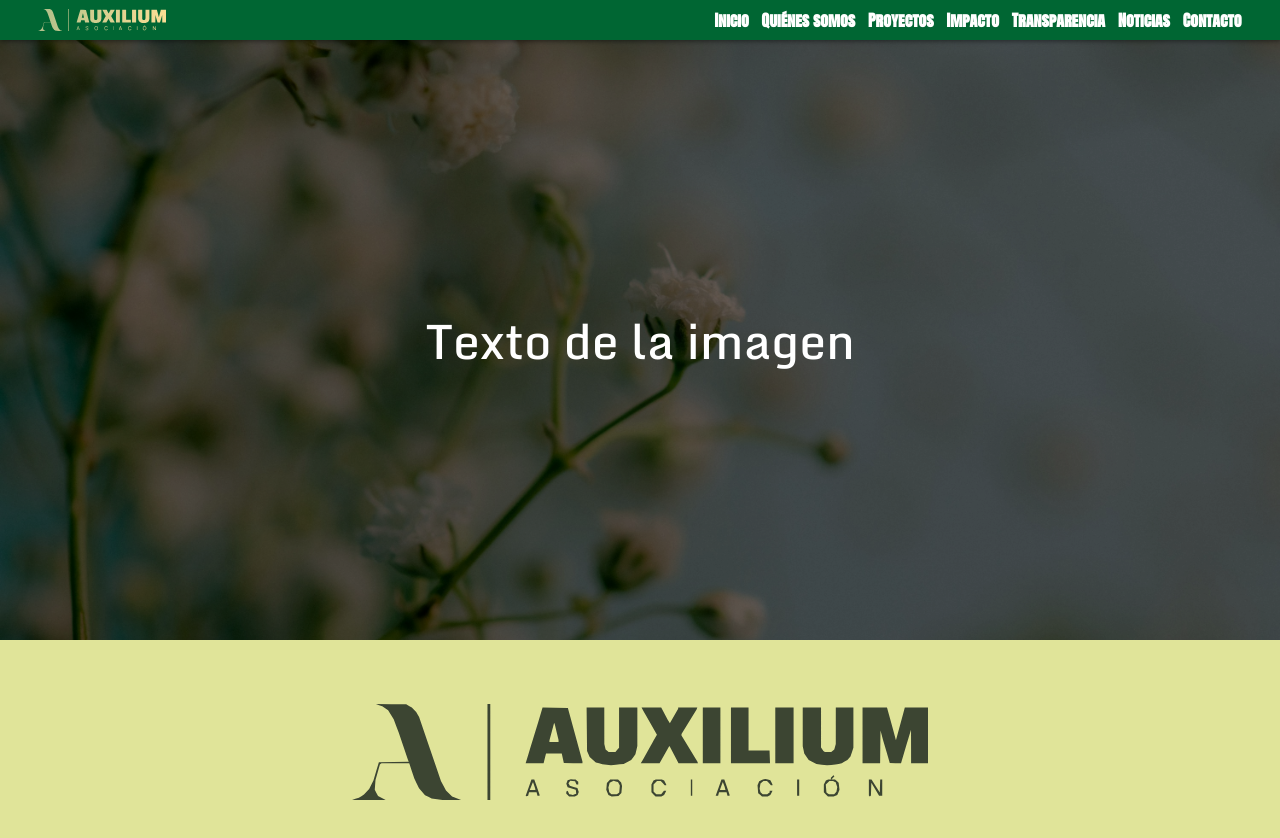
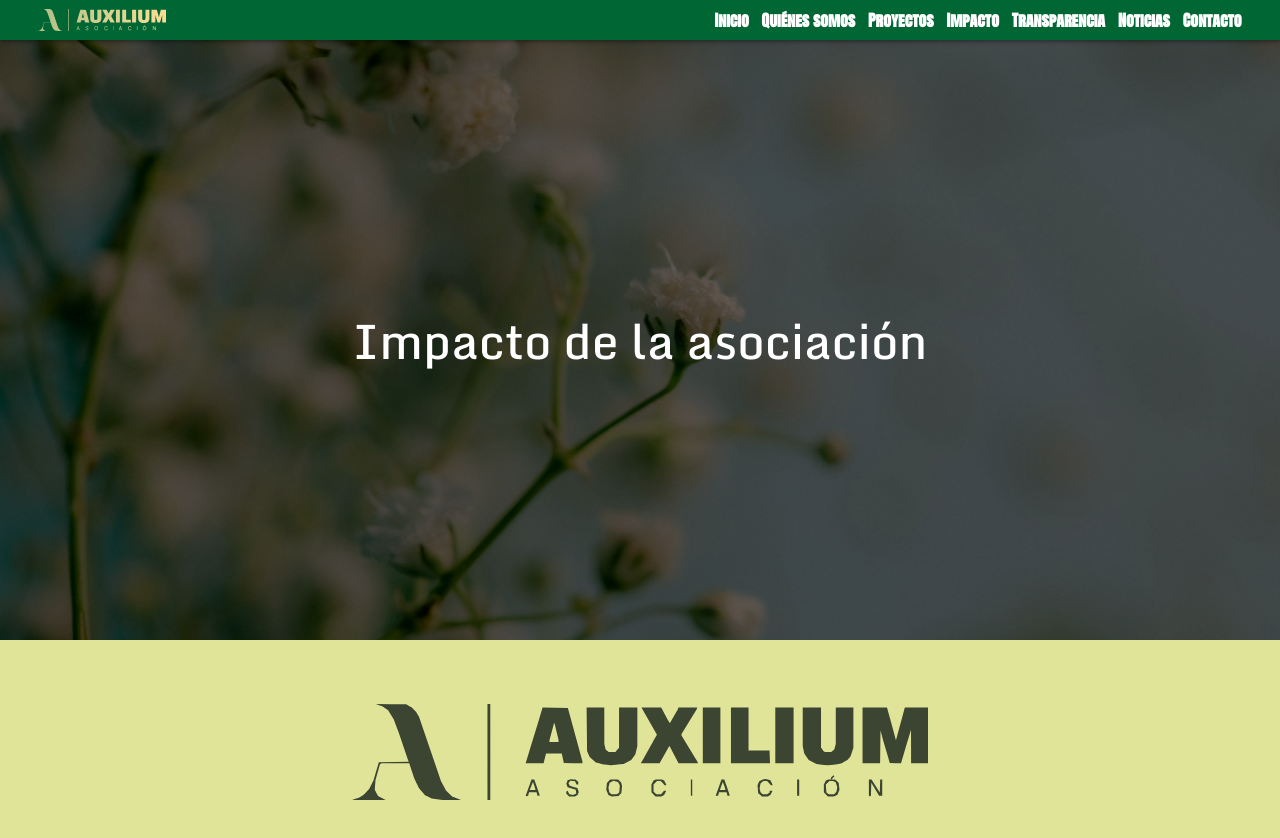
Before and after one commit to Tenvid/AuxiliumFundacionWeb, a React (Vite) app in the folder AuxilliumWeb/frontend/auxilium-web/: page /impact in a window 1280 px wide. Shown: the top 838 px of the page. Built offline with nearby package versions, Linux system fonts and the light colour scheme.

Commit message:
style(impact): set image text

```diff
--- a/AuxilliumWeb/frontend/auxilium-web/src/pages/impact-page/ImpactPage.jsx
+++ b/AuxilliumWeb/frontend/auxilium-web/src/pages/impact-page/ImpactPage.jsx
@@ -7,7 +7,7 @@ export default function ImpactPage() {
   return (
     <>
       <MainNav />
-      <TextImage image={main_image}>Texto de la imagen</TextImage>
+      <TextImage image={main_image}>Impacto de la asociación</TextImage>
       <Footer />
     </>
   );
```
